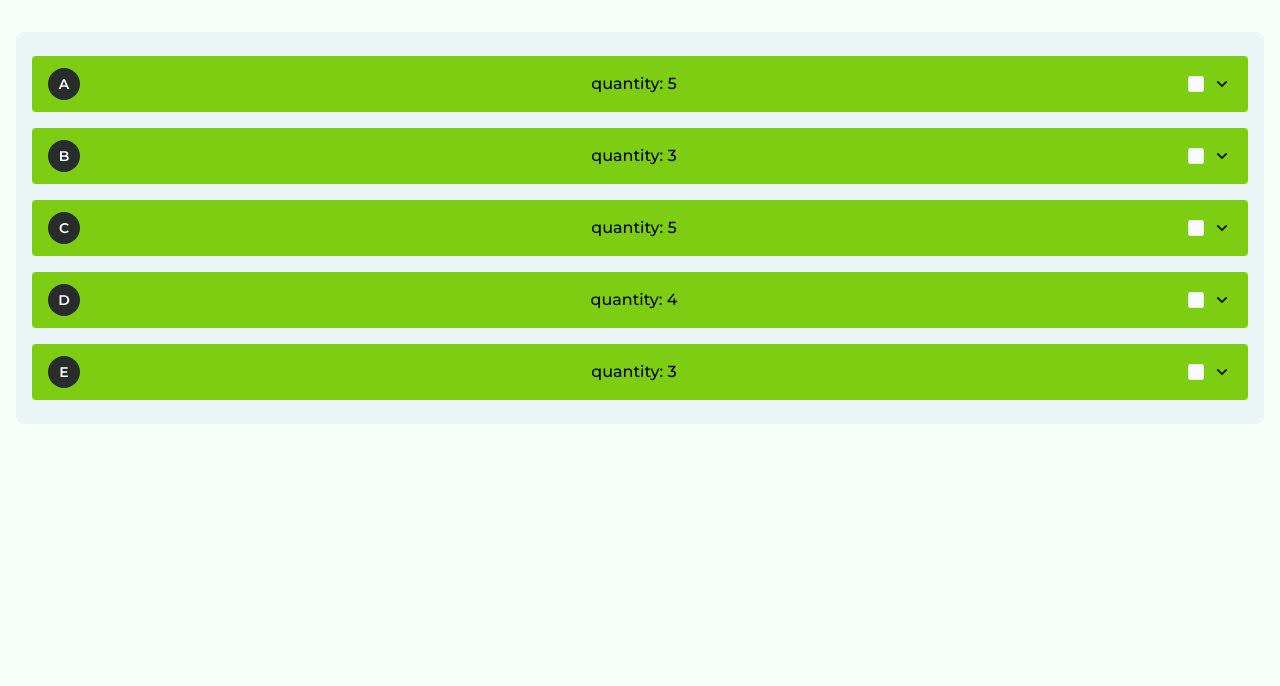
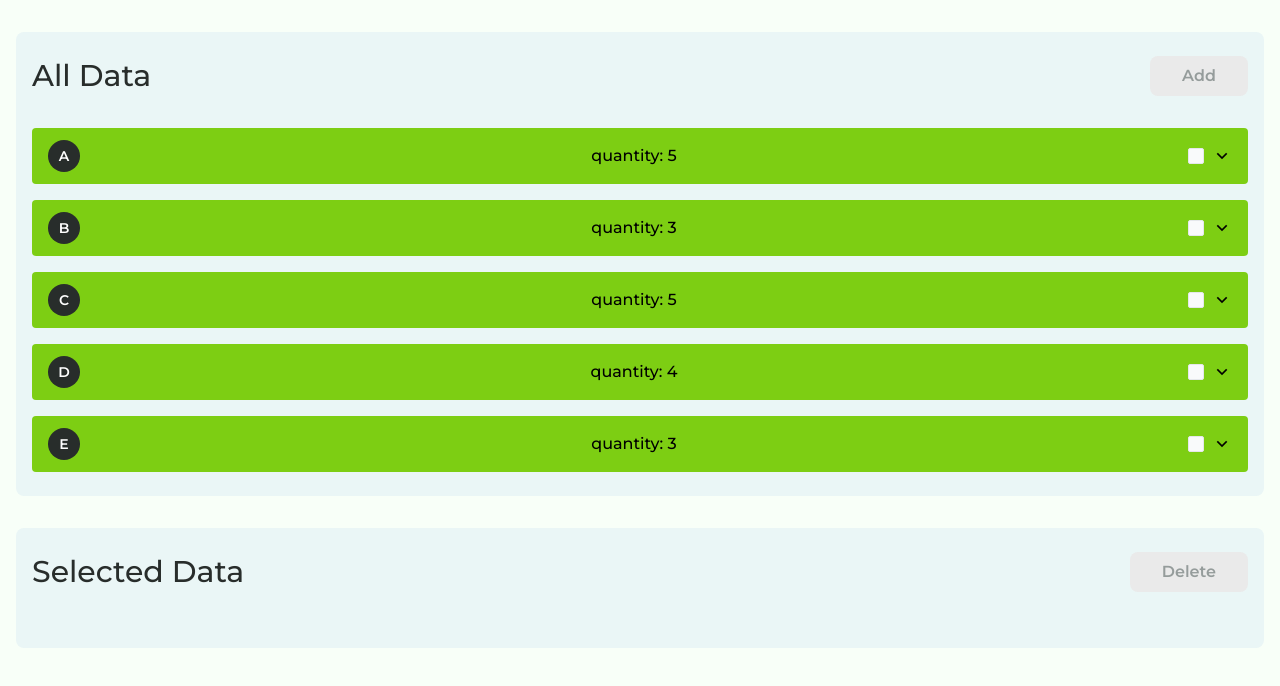
Before and after one commit to nonchain/Simple-Task-List, a React (Vite) app: page / in a window 1280 px wide. Shown: the top 686 px of the page. Built offline with nearby package versions, Linux system fonts and the light colour scheme.

Commit message:
Final code

```diff
--- a/src/App.jsx
+++ b/src/App.jsx
@@ -1,12 +1,35 @@
-import React from 'react'
+import React, { useState, useEffect } from 'react'
 import TaskList from './components/Task/TaskList'
 import Card from './components/UI/Card'
+import ButtonSmall from './components/UI/ButtonSmall'
+import { useSelector } from 'react-redux';
+import { selectSelectionTasks } from './redux/features/taskSlice';
 
 const App = () => {
+  const [disableButton, setDisableButton] = useState(true);
+  const selectedTask = useSelector(selectSelectionTasks);
+  console.log(selectedTask)
+
+  useEffect(() => {
+
+    selectedTask.length > 0 ? setDisableButton(false) : setDisableButton(true);
+
+  }, [selectedTask.length]);
+
   return (
-    <div className='px-4 py-8 min-h-screen bg-background flex flex-col'>
-      <Card className='bg-[#eaf6f6]' title='All Data'>
+    <div className='px-4 py-8 min-h-screen bg-background flex flex-col gap-8'>
+      <Card className='bg-[#eaf6f6]' title='' buttonText=''>
+        <div className="mb-8 flex items-center justify-between">
+          <h2 className='text-title font-medium text-3xl'>All Data</h2>
+          <ButtonSmall text='Add' disable={ disableButton } />
+        </div>
         <TaskList />
+      </Card>
+      <Card className='bg-[#eaf6f6]' title='' buttonText=''>
+        <div className="mb-8 flex items-center justify-between">
+          <h2 className='text-title font-medium text-3xl'>Selected Data</h2>
+          <ButtonSmall text='Delete' disable={true} />
+        </div>
       </Card>
     </div>
   )
--- a/src/components/Task/TaskMainItem.jsx
+++ b/src/components/Task/TaskMainItem.jsx
@@ -10,6 +10,7 @@ const TaskMainItem = ({ category, tasks }) => {
       console.log(`${category} clicked`)
       setVisibility(!visibility)
    }
+
    return (
       <div className="flex flex-col gap-2">
          <div className='px-4 py-3 w-full bg-primary flex items-center justify-between rounded'>
@@ -29,7 +30,7 @@ const TaskMainItem = ({ category, tasks }) => {
                {
                   subTasks?.map(item => (
                      <li key={item.uniqueId} className='my-1'>
-                        <TaskSubItem title={item.title} date={item.created} />
+                        <TaskSubItem title={item.title} date={item.created} task={item}/>
                      </li>
                   ))
                }
--- a/src/components/Task/TaskSubItem.jsx
+++ b/src/components/Task/TaskSubItem.jsx
@@ -1,13 +1,22 @@
-import React from 'react'
+import React, {useState} from 'react'
 import Checkbox from '../UI/Checkbox'
+import { taskAdd } from '../../redux/features/taskSlice';
+import { useDispatch } from 'react-redux';
 
-const TaskSubItem = ({title, date}) => {
-   const convertDate = new Date(date)
+const TaskSubItem = ({ title, date, task }) => {
+  const [checked, setChecked] = useState(false);
+  const dispatch = useDispatch();
+  const convertDate = new Date(date);
+
+  const onChangeCheckedHandler = () => {
+    setChecked(!checked);
+    !checked && dispatch(taskAdd(task));
+  }
   return (
     <div className='px-3 py-2 w-full bg-light-300 flex items-center justify-between rounded'>
       <h3 className='font-medium text-base'>{title}</h3>
       <h3 className='font-medium text-base'>{convertDate.toLocaleDateString()}</h3>
-      <Checkbox />
+      <Checkbox checked={checked} onChange={onChangeCheckedHandler} />
     </div>
   )
 }
--- a/src/components/UI/Checkbox.jsx
+++ b/src/components/UI/Checkbox.jsx
@@ -1,8 +1,8 @@
 import React from 'react'
 
-const Checkbox = () => {
+const Checkbox = ({checked, onChange}) => {
    return (
-      <input className="form-check-input appearance-none h-4 w-4 border border-gray-200 rounded-sm bg-gray-50 checked:bg-blue-600 checked:border-blue-600 focus:outline-none transition duration-200 my-1 align-top cursor-pointer" type="checkbox" value="" id="flexCheckDefault3" />
+      <input checked={checked} onChange={onChange} className="form-check-input appearance-none h-4 w-4 border border-gray-200 rounded-sm bg-gray-50 checked:bg-blue-600 checked:border-blue-600 focus:outline-none transition duration-200 my-1 align-top cursor-pointer" type="checkbox" value="" id="flexCheckDefault3" />
    )
 }
 
--- a/src/redux/features/buttonSlice.js
+++ b/src/redux/features/buttonSlice.js
@@ -9,8 +9,16 @@ const buttonSlice = createSlice({
    name: 'buttons',
    initialState,
    reducers: {
-
+      changeBtnAddState(state, action) {
+         state.btnAddButton = action.payload;
+      },
+      changeBtnDeleteState(state, action) {
+         state.btnDeleteButton = action.payload;
+      }
    }
 });
 
+export const btnAddState = state => state.buttons.btnAddButton;
+export const btnDeleteState = state => state.buttons.btnDeleteButton;
+export const { changeBtnAddState, changeBtnDeleteState } = buttonSlice.actions;
 export default buttonSlice.reducer;
--- a/src/redux/features/taskSlice.js
+++ b/src/redux/features/taskSlice.js
@@ -10,30 +10,34 @@ const initialState = {
 }
 
 const taskSlice = createSlice({
-   name : 'tasks',
+   name: 'tasks',
    initialState,
    reducers: {
       showTaskListHandler(state, actions) {
-         console.log('clicked');
          state.showTaskList = !actions.payload;
       },
       taskAdd: {
          reducer(state, action) {
-
+            state.selectedTasks.push(action.payload);
          },
-         prepare(){
+         prepare({id, title, created, uniqueId}) {
             return {
                payload: {
-
+                  id,
+                  title,
+                  created,
+                  uniqueId,
                }
             }
          }
-      }
+      },
    }
 })
 
 export const selectAllTasks = state => state.tasks.allTasks;
 export const selectAllCategories = state => state.tasks.allCategories;
+export const selectSelectionTasks = state => state.tasks.selectedTasks;
+export const selectSelectionCategories = state => state.tasks.selectedCategories;
 export const isShowTaskList = state => state.tasks.showTaskList;
-export const { showTaskListHandler } = taskSlice.actions;
+export const { showTaskListHandler, taskAdd } = taskSlice.actions;
 export default taskSlice.reducer;
```
